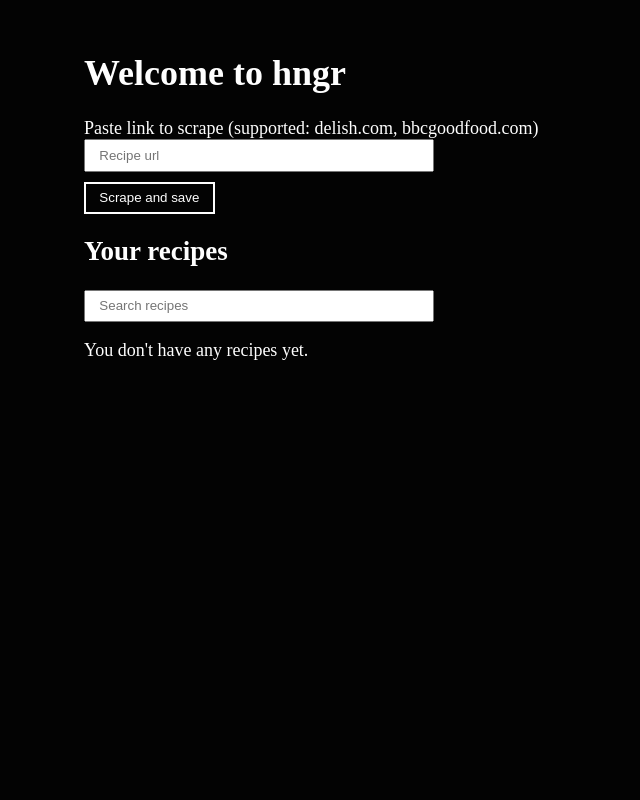
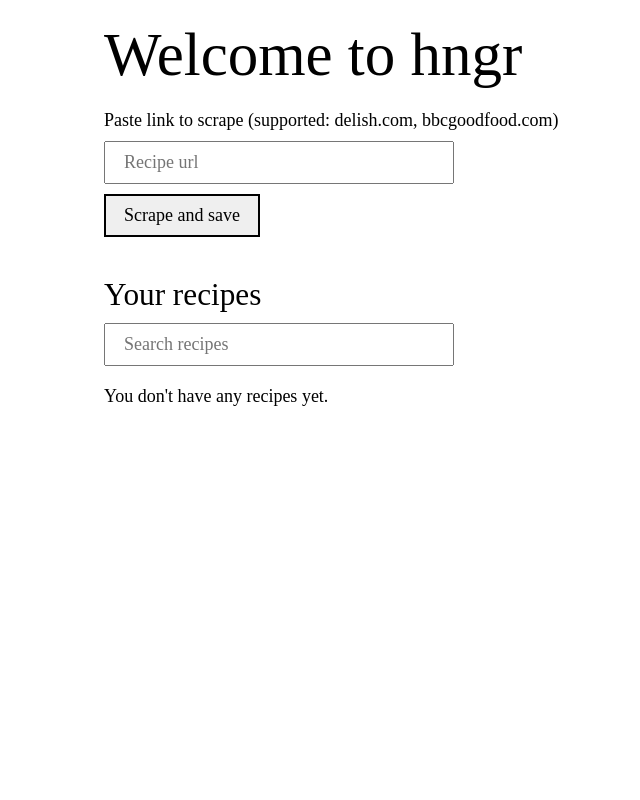
Before and after one commit to eynopv/hngr, a FastAPI app: page / in a window 1280 px wide. Shown: the whole page, without its empty margins (56-696 px from the left). Run offline with FastAPI, Linux system fonts and the light colour scheme; data that the repository does not hold is empty.

Commit message:
feat: adjust styles to include resets

```diff
--- /dev/null
+++ b/hngr/static/reset.css
@@ -0,0 +1,68 @@
+/* simplify sizing */
+*,
+*::before,
+*::after {
+  box-sizing: border-box;
+}
+
+/* remove default spacing */
+/* force font inheritance */
+* {
+  margin: 0;
+  padding: 0;
+  font: inherit;
+}
+
+/* dark mode */
+html {
+  color-scheme: dark light;
+}
+
+/* minimum body height */
+body {
+  min-height: 100svh;
+}
+
+/* responsive images/videos */
+img,
+picture,
+svg,
+video {
+  display: block;
+  max-width: 100%;
+}
+
+/* pretty headings */
+h1,
+h2,
+h3,
+h4,
+h5,
+h6 {
+  text-wrap: balance;
+}
+
+/* pretty text */
+p,
+li,
+figcaption {
+  max-width: 65ch;
+  text-wrap: pretty;
+}
+
+header,
+footer,
+main,
+section,
+article {
+  container-type: inline-size;
+}
+
+/* smooth scrolling including in document navigation */
+/* have extra space after jump scroll */
+@media (prefers-reduced-motion no-preference) {
+  :has(:target) {
+    scroll-behavior: smooth;
+    scroll-padding-top: 1rem;
+  }
+}
--- a/hngr/static/styles.css
+++ b/hngr/static/styles.css
@@ -6,25 +6,78 @@
 
 body {
   font-size: 18px;
-  background-color: var(--black);
-  color: var(--white);
 }
 
-a {
-  color: #93c5fd;
+h1 {
+  font-size: 3.81rem;
+}
+
+h2 {
+  font-size: 1.953rem;
 }
 
 .container {
   max-width: 1000px;
 }
 
+.mx-auto {
+  margin-left: auto;
+  margin-right: auto;
+}
+
 .p-2 {
   padding: 20px;
 }
 
-.mx-auto {
-  margin-left: auto;
-  margin-right: auto;
+.spacer-1 {
+  margin: 10px 0;
+}
+
+.spacer-2 {
+  margin: 20px 0;
+}
+
+.spacer-3 {
+  margin: 30px 0;
+}
+
+.spacer-4 {
+  margin: 40px 0;
+}
+
+.htmx-indicator {
+  opacity: 0;
+  transition: opacity 300ms ease-in;
+}
+
+.htmx-request .htmx-indicator {
+  opacity: 1;
+}
+
+.btn {
+  padding: 0.5em 1em;
+  border-style: solid;
+  border-width: 2px;
+}
+
+.btn:hover {
+  cursor: pointer;
+}
+
+#recipes {
+  list-style: none;
+}
+
+#recipes li {
+  margin-top: 0.3em;
+  margin-bottom: 0.3em;
+}
+
+input[name="link"],
+input[name="term"] {
+  padding: 0.5em 1em;
+  width: 100%;
+  max-width: 350px;
 }
 
 .recipe-content {
@@ -45,48 +98,7 @@
   flex-grow: 1;
 }
 
-li {
-  margin-top: 0.5em;
-  margin-bottom: 0.5em;
+.recipe-content ul,
+.recipe-content ol {
+  padding-left: 1rem;
 }
-
-.grid {
-  display: grid;
-  grid-template-columns: 300px 500px;
-  gap: 10px;
-}
-
-.btn {
-  padding: 0.5em 1em;
-  background-color: transparent;
-  color: var(--white);
-  border-style: solid;
-  border-width: 2px;
-  border-color: var(--white);
-}
-
-.btn:hover {
-  cursor: pointer;
-  background-color: var(--grey);
-}
-
-.spacer-1 {
-  margin: 10px 0;
-}
-
-input[name="link"],
-input[name="term"] {
-  box-sizing: border-box;
-  padding: 0.5em 1em;
-  width: 100%;
-  max-width: 350px;
-}
-
-.htmx-indicator {
-  opacity: 0;
-  transition: opacity 300ms ease-in;
-}
-
-.htmx-request .htmx-indicator {
-  opacity: 1;
-}
--- a/hngr/templates/base.html
+++ b/hngr/templates/base.html
@@ -5,6 +5,7 @@
     <meta name="viewport" content="width=device-width, initial-scale=1.0" />
     <title>hngr - recipe manager</title>
     <script src="https://unpkg.com/htmx.org@2.0.2"></script>
+    <link rel="stylesheet" href="/static/reset.css" />
     <link rel="stylesheet" href="/static/styles.css" />
     <script src="/static/script.js" defer></script>
   </head>
--- a/hngr/templates/index.html
+++ b/hngr/templates/index.html
@@ -1,19 +1,24 @@
 {% extends "base.html" %} {% block content %}
 
 <h1>Welcome to hngr</h1>
+<div class="spacer-2"></div>
 <form hx-post="/scrape" hx-target="#result" hx-on="htmx:responseError:swapError"
   hx-indicator="#scraping-indicator">
   <label for="recipe-link">Paste link to scrape (supported: delish.com,
     bbcgoodfood.com)</label><br/>
+  <div class="spacer-1"></div>
   <input type="url" name="link" id="recipe-link" required placeholder="Recipe url"/><br/>
   <div class="spacer-1"></div>
   <button type="submit" class="btn">Scrape and save</button><span class="htmx-indicator" id="scraping-indicator">Scraping</span>
 </form>
 <div id="result" role="alert"></div>
+<div class="spacer-4"></div>
 <section>
   <h2>Your recipes</h2>
+  <div class="spacer-1"></div>
   <input type="text" name="term" hx-post="/search" hx-trigger="keyup changed delay:300ms" hx-target="#recipes"
   placeholder="Search recipes" />
+  <div class="spacer-2"></div>
   {% include "partials/recipes_list.html" %}
 </section>
 {% endblock %}
```
Also changed, not shown: hngr/templates/recipe.html (+8 -1 lines), hngr/test_main.py (+5 -3 lines).
